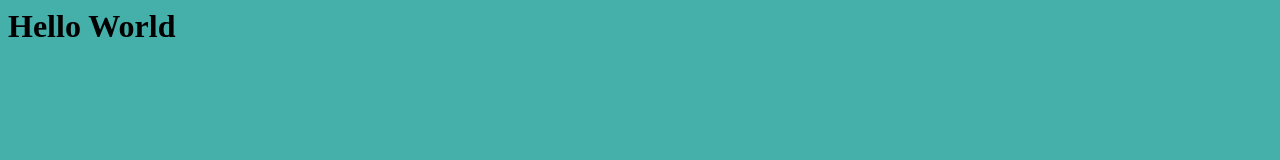
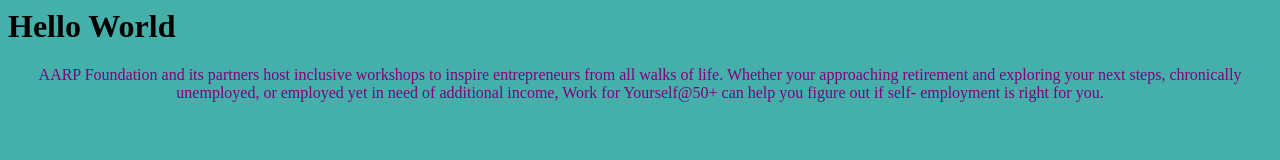
Before and after one commit to BTR7087/practicegit, a plain HTML site: page src/public/index.html in a window 1280 px wide. Drawn offline with Linux system fonts and the light colour scheme.

Commit message:
New Block is added and color of the text is changed to purple

```diff
--- a/src/public/index.html
+++ b/src/public/index.html
@@ -4,5 +4,10 @@
     <title></title>
     <body>
         <h1>Hello World</h1>
+        <div class="title">
+                AARP Foundation and its partners
+                host inclusive workshops to inspire entrepreneurs
+                from all walks of life. Whether your approaching retirement and exploring your next steps, chronically unemployed, or employed yet in need of additional income, Work for Yourself@50+ can help you figure out if self- employment is right for you.
+        </div>
     </body>
 </html>
--- a/src/public/style.css
+++ b/src/public/style.css
@@ -1,3 +1,8 @@
 body{
     background: #45AFAA;
+
 }
+.title{
+    color: purple;
+    text-align: center;
+}
```
